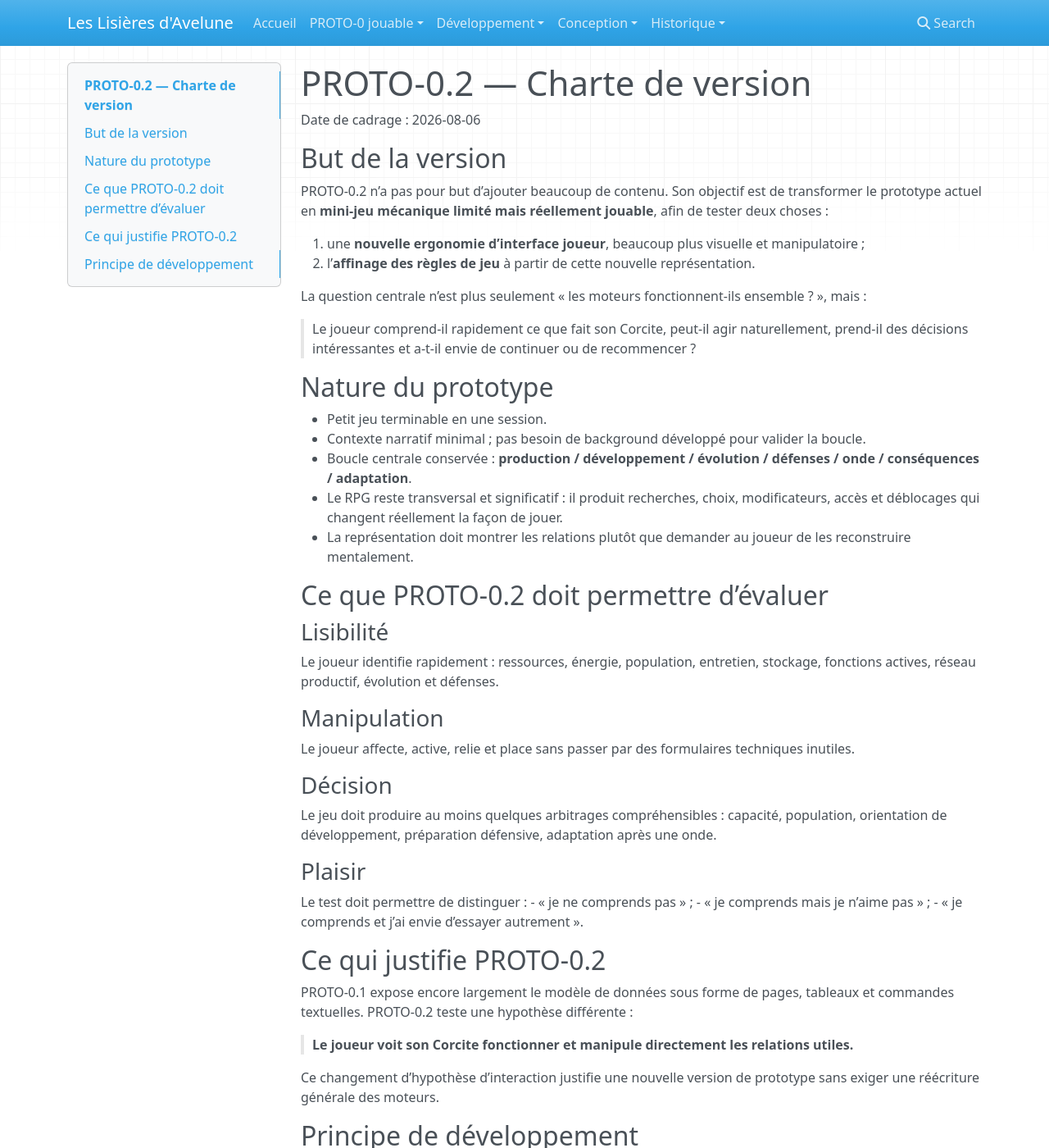
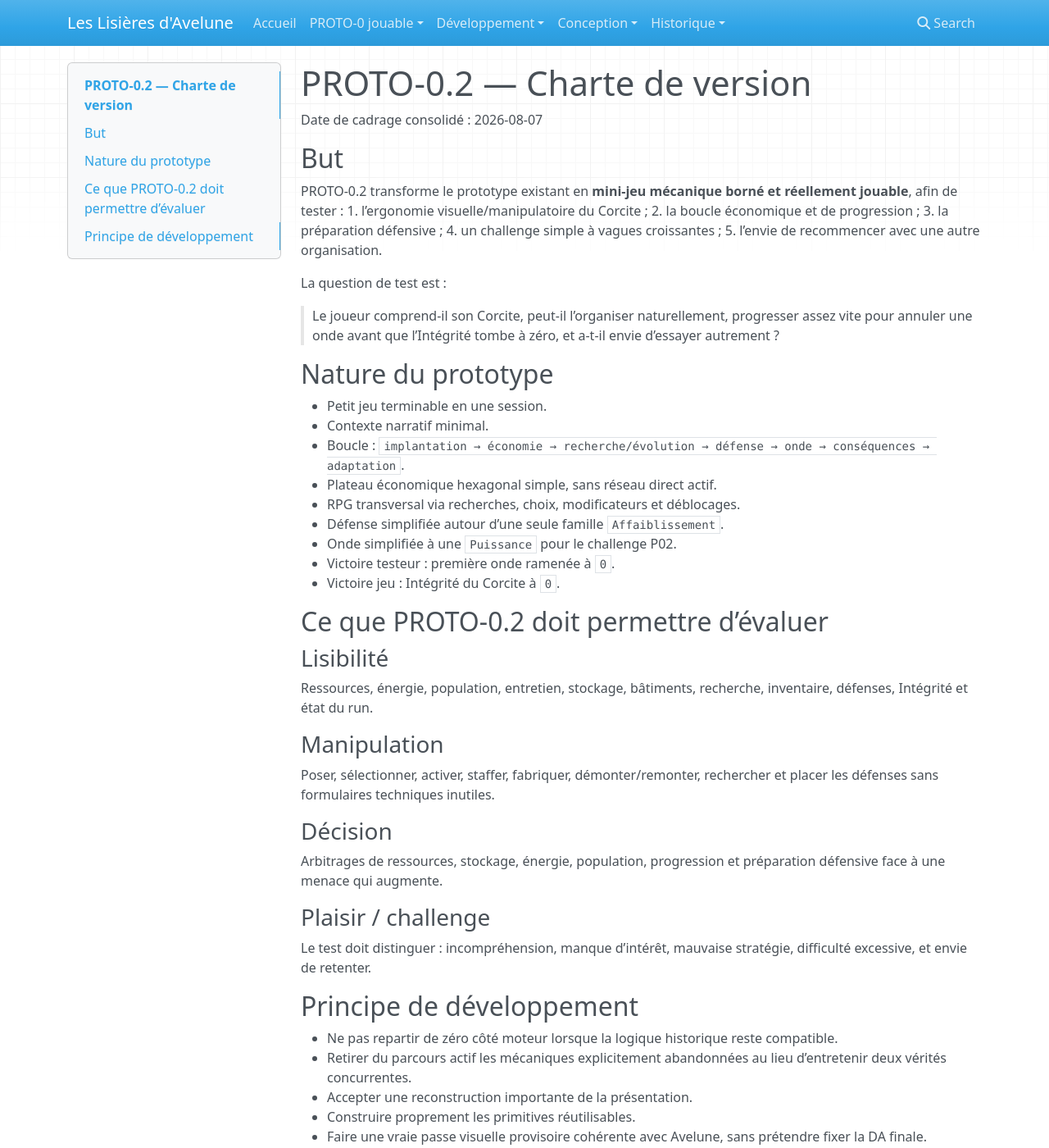
Before and after one commit to Abeliome-Officiel/les-lisieres-avelune, an MkDocs documentation site: the page built from docs/development/proto0.2/00_CHARTER.md, in a window 1280 px wide and 1400 px high. Shown: the whole window at 82% size. Built offline with MkDocs 1.6.1, drawn with Linux system fonts in a browser that asks for light colours; nearby versions of some CDN libraries; some of the changed text lies outside the part shown.

Commit message:
PROTO-0.2: aligner la charte sur le mini-jeu actuel

```diff
--- a/docs/development/proto0.2/00_CHARTER.md
+++ b/docs/development/proto0.2/00_CHARTER.md
@@ -1,54 +1,50 @@
 # PROTO-0.2 — Charte de version
 
-Date de cadrage : 2026-08-06
+Date de cadrage consolidé : 2026-08-07
 
-## But de la version
+## But
 
-PROTO-0.2 n’a pas pour but d’ajouter beaucoup de contenu. Son objectif est de transformer le prototype actuel en **mini-jeu mécanique limité mais réellement jouable**, afin de tester deux choses :
+PROTO-0.2 transforme le prototype existant en **mini-jeu mécanique borné et réellement jouable**, afin de tester :
+1. l’ergonomie visuelle/manipulatoire du Corcite ;
+2. la boucle économique et de progression ;
+3. la préparation défensive ;
+4. un challenge simple à vagues croissantes ;
+5. l’envie de recommencer avec une autre organisation.
 
-1. une **nouvelle ergonomie d’interface joueur**, beaucoup plus visuelle et manipulatoire ;
-2. l’**affinage des règles de jeu** à partir de cette nouvelle représentation.
-
-La question centrale n’est plus seulement « les moteurs fonctionnent-ils ensemble ? », mais :
-
-> Le joueur comprend-il rapidement ce que fait son Corcite, peut-il agir naturellement, prend-il des décisions intéressantes et a-t-il envie de continuer ou de recommencer ?
+La question de test est :
+> Le joueur comprend-il son Corcite, peut-il l’organiser naturellement, progresser assez vite pour annuler une onde avant que l’Intégrité tombe à zéro, et a-t-il envie d’essayer autrement ?
 
 ## Nature du prototype
 
 - Petit jeu terminable en une session.
-- Contexte narratif minimal ; pas besoin de background développé pour valider la boucle.
-- Boucle centrale conservée : **production / développement / évolution / défenses / onde / conséquences / adaptation**.
-- Le RPG reste transversal et significatif : il produit recherches, choix, modificateurs, accès et déblocages qui changent réellement la façon de jouer.
-- La représentation doit montrer les relations plutôt que demander au joueur de les reconstruire mentalement.
+- Contexte narratif minimal.
+- Boucle : `implantation → économie → recherche/évolution → défense → onde → conséquences → adaptation`.
+- Plateau économique hexagonal simple, sans réseau direct actif.
+- RPG transversal via recherches, choix, modificateurs et déblocages.
+- Défense simplifiée autour d’une seule famille `Affaiblissement`.
+- Onde simplifiée à une `Puissance` pour le challenge P02.
+- Victoire testeur : première onde ramenée à `0`.
+- Victoire jeu : Intégrité du Corcite à `0`.
 
 ## Ce que PROTO-0.2 doit permettre d’évaluer
 
 ### Lisibilité
-Le joueur identifie rapidement : ressources, énergie, population, entretien, stockage, fonctions actives, réseau productif, évolution et défenses.
+Ressources, énergie, population, entretien, stockage, bâtiments, recherche, inventaire, défenses, Intégrité et état du run.
 
 ### Manipulation
-Le joueur affecte, active, relie et place sans passer par des formulaires techniques inutiles.
+Poser, sélectionner, activer, staffer, fabriquer, démonter/remonter, rechercher et placer les défenses sans formulaires techniques inutiles.
 
 ### Décision
-Le jeu doit produire au moins quelques arbitrages compréhensibles : capacité, population, orientation de développement, préparation défensive, adaptation après une onde.
+Arbitrages de ressources, stockage, énergie, population, progression et préparation défensive face à une menace qui augmente.
 
-### Plaisir
-Le test doit permettre de distinguer :
-- « je ne comprends pas » ;
-- « je comprends mais je n’aime pas » ;
-- « je comprends et j’ai envie d’essayer autrement ».
-
-## Ce qui justifie PROTO-0.2
-
-PROTO-0.1 expose encore largement le modèle de données sous forme de pages, tableaux et commandes textuelles. PROTO-0.2 teste une hypothèse différente :
-
-> **Le joueur voit son Corcite fonctionner et manipule directement les relations utiles.**
-
-Ce changement d’hypothèse d’interaction justifie une nouvelle version de prototype sans exiger une réécriture générale des moteurs.
+### Plaisir / challenge
+Le test doit distinguer : incompréhension, manque d’intérêt, mauvaise stratégie, difficulté excessive, et envie de retenter.
 
 ## Principe de développement
 
-- **Ne pas repartir de zéro côté moteur.** Réutiliser les blocs existants lorsqu’ils restent valides.
-- Accepter de reconstruire fortement la couche de présentation si nécessaire.
-- Toute nouvelle brique doit, autant que raisonnable, être réutilisable dans les versions ultérieures.
-- Ne pas sur-concevoir le futur système complet : construire le minimum qui teste correctement l’hypothèse actuelle.
+- Ne pas repartir de zéro côté moteur lorsque la logique historique reste compatible.
+- Retirer du parcours actif les mécaniques explicitement abandonnées au lieu d’entretenir deux vérités concurrentes.
+- Accepter une reconstruction importante de la présentation.
+- Construire proprement les primitives réutilisables.
+- Faire une vraie passe visuelle provisoire cohérente avec Avelune, sans prétendre fixer la DA finale.
+- Utiliser simulations et playtests pour les valeurs numériques de laboratoire.
```
